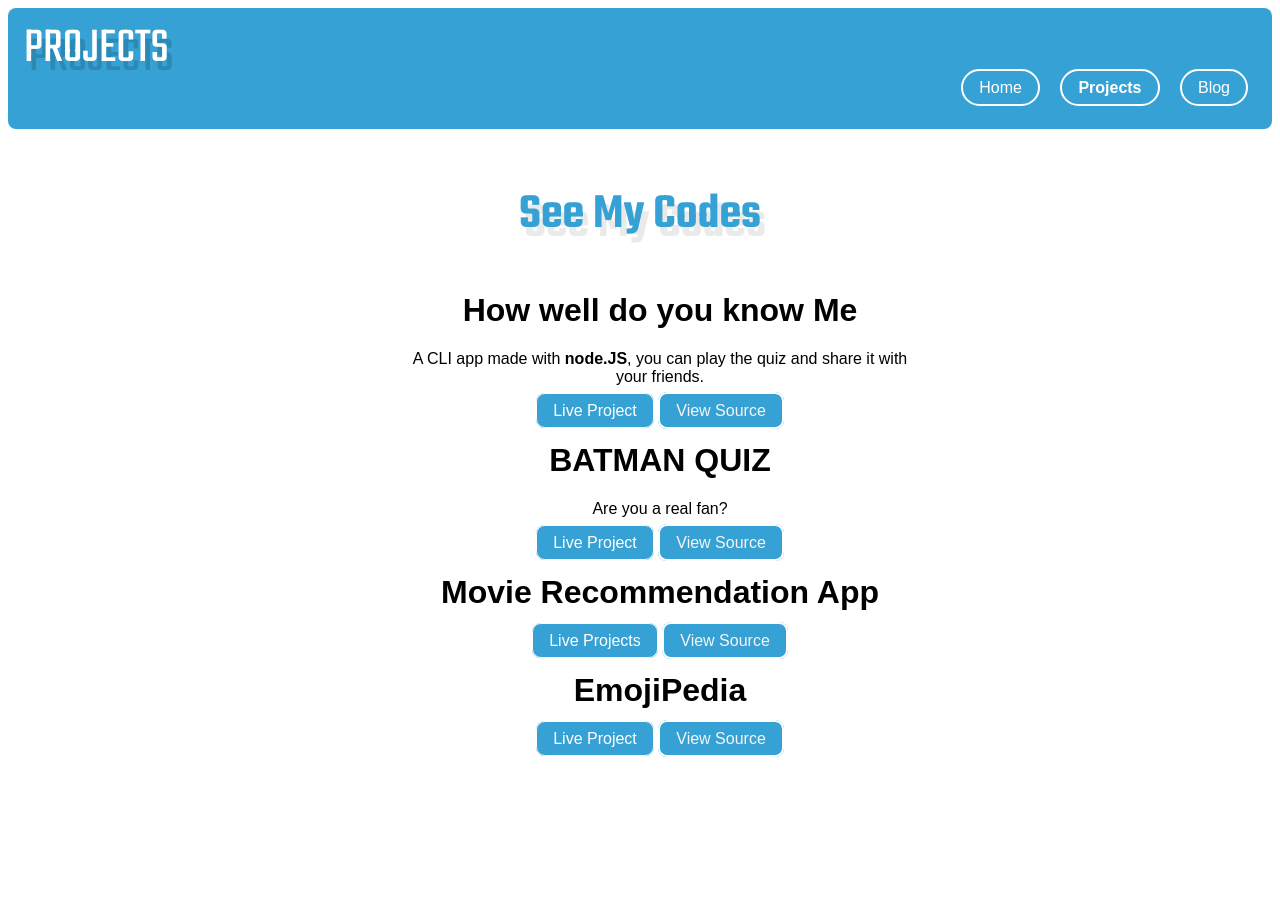
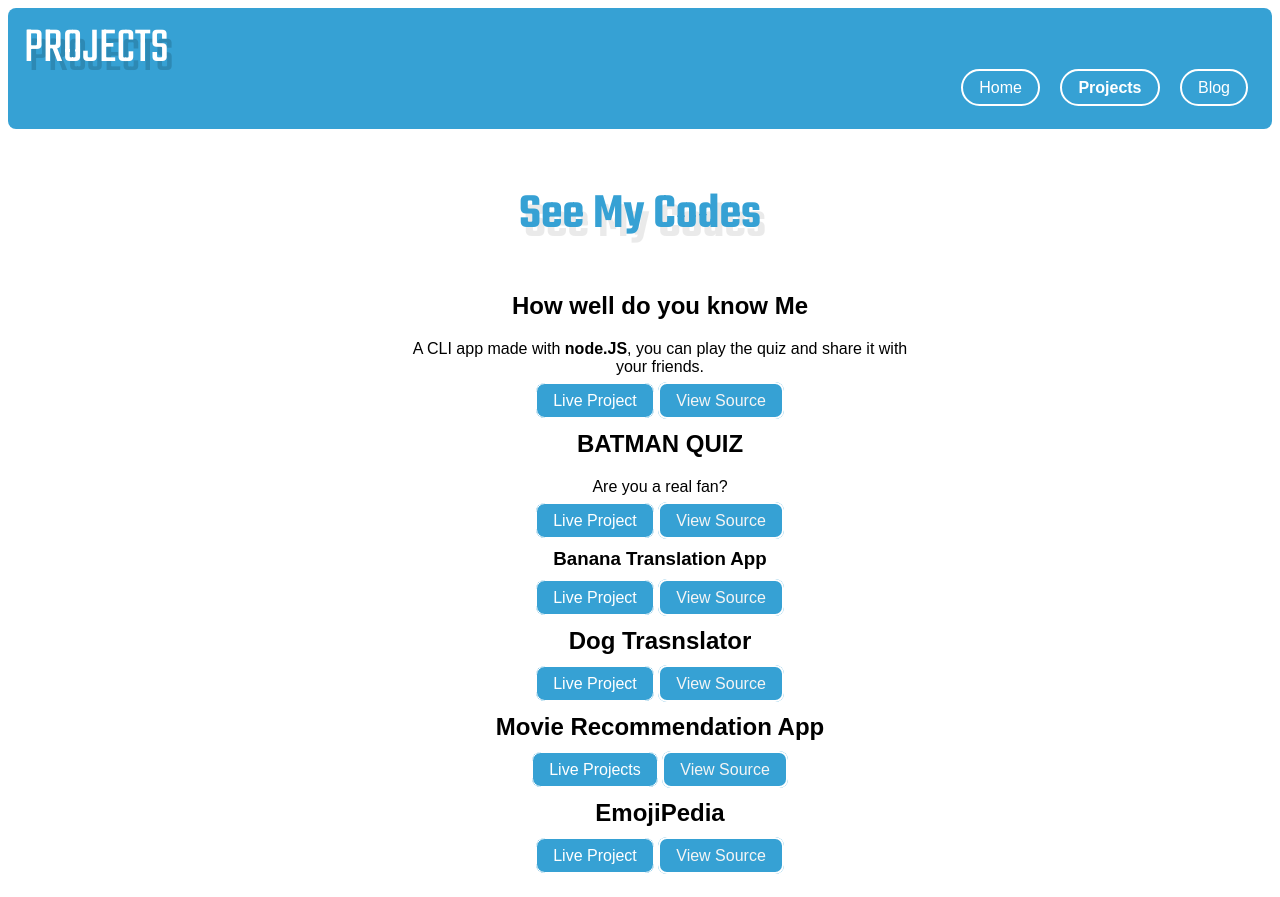
Before and after one commit to Shrunkhal07/NeogCamp_lesson3_HTML-CSS-first-website, a plain HTML site: page lib/projects.html in a window 1280 px wide. Before the commit the page ends 800 px from the top, so only its background shows below. Drawn offline with Linux system fonts and the light colour scheme.

Commit message:
Added more projects

```diff
--- a/lib/projects.html
+++ b/lib/projects.html
@@ -32,7 +32,7 @@
     <ul class="list-non-bullet">
         <div class="container container-center">
         <li>
-            <h1>How well do you know Me</h1>
+            <h2>How well do you know Me</h2>
 
             <p>A CLI app made with <strong>node.JS</strong>, you can play the quiz and share it with your friends.</p>
             <a class="link primary-link" href="https://replit.com/@shrunkhalwankhe/QUIZGamee?embed=1&output=1">Live Project</a>
@@ -40,19 +40,34 @@
         </li>
 
         <li>
-            <h1>BATMAN QUIZ</h1>
+            <h2>BATMAN QUIZ</h2>
             <p>Are you a real fan?</p>
             <a class="link primary-link" href="https://replit.com/@shrunkhalwankhe/BatmanQuiz#index.js">Live Project</a>
             <a class="link secondary-link" href="https://github.com/Shrunkhal07/Batman_Quiz">View Source</a>
         </li>
+
         <li>
-            <h1>Movie Recommendation App</h1>
+            <h3>Banana Translation App</h3>
+            <a class="link primary-link" href="https://yellowminnion.netlify.app/">Live Project</a>
+            <a class="link secondary-link" href="https://github.com/Shrunkhal07/Minnion-Translation-App">View Source</a>
+        </li>
+
+        <li>
+            <h2>Dog Trasnslator</h2>
+            <a class="link primary-link" href=https://doge-trasnlator.netlify.app/">Live Project</a>
+            <a class="link secondary-link"  href="https://github.com/Shrunkhal07/Minnion-Translation-App">View Source</a>
+        </li>
+
+
+
+        <li>
+            <h2>Movie Recommendation App</h2>
             <a class="link primary-link" href="https://mvevh5.csb.app/">Live Projects</a>
             <a class="link secondary-link" href="https://github.com/Shrunkhal07/Mark9-MovieRecommendation">View Source</a>
 
         </li>
         <li>
-            <h1>EmojiPedia</h1>
+            <h2>EmojiPedia</h2>
             <a class="link primary-link" href="https://pkefd0.csb.app/">Live Project</a>
             <a class="link secondary-link"  href="https://github.com/Shrunkhal07/EmojiPedia">View Source</a>
 
```
Also changed, not shown: index.html (+2 -2 lines).
